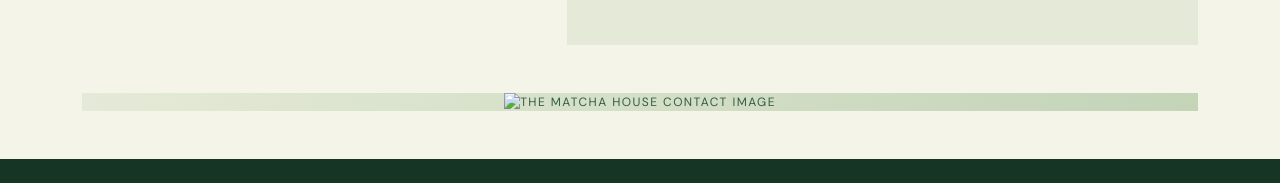
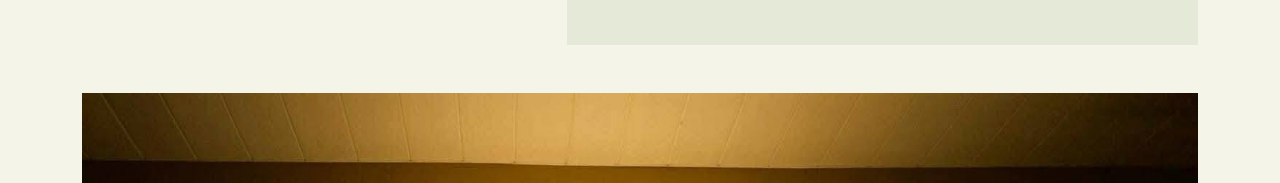
Before and after one commit to aybanmartinez/CoffeeShopExam, a plain HTML site: page contact.html in a window 1280 px wide. Shown: the part 1040-1223 px from the top of the page. Drawn offline with nearby package versions, Linux system fonts and the light colour scheme.

Commit message:
Update contact.html

```diff
--- a/contact.html
+++ b/contact.html
@@ -9,7 +9,7 @@
     <main>
         <section class="py-5"><div class="container"><div class="row g-5"><div class="col-lg-5"><p class="section-kicker">Find the shop</p><h2 class="mb-4">Your table is waiting.</h2><div class="mb-4"><h3 class="h6 text-uppercase">Address</h3><p><a class="text-dark" href="https://www.google.com/maps/search/?api=1&query=Ruby+Street+Pleasantville+Bridge+Lucena+City+4301">Ruby Street, Pleasantville<br>Bridge, Lucena City, 4301<br><span class="text-copper">Open in Google Maps &rarr;</span></a></p></div><div class="mb-4"><h3 class="h6 text-uppercase">Contact</h3><p class="mb-0"><a class="text-dark" href="mailto:thematchahousejph@gmail.com">thematchahousejph@gmail.com</a></p></div><div><h3 class="h6 text-uppercase">Hours</h3><p class="mb-0">Open 24/7</p></div><div class="d-flex gap-3 mt-4"><a class="social-link text-copper" href="https://www.instagram.com/thematchahouse.ph" aria-label="Instagram"><i class="bi bi-instagram" aria-hidden="true"></i></a><a class="social-link text-copper" href="https://www.facebook.com/profile.php?id=61575086252716" aria-label="Facebook"><i class="bi bi-facebook" aria-hidden="true"></i></a><a class="social-link text-copper" href="https://www.tiktok.com/@thematchahouse.ph" aria-label="TikTok"><i class="bi bi-tiktok" aria-hidden="true"></i></a></div></div>
         <div class="col-lg-7"><div class="p-4 p-lg-5 bg-latte"><p class="section-kicker">Send a note</p><h2 class="h3 mb-4">What’s on your mind?</h2><form action="#" method="post"><div class="row g-3"><div class="col-md-6"><label class="form-label" for="name">Name</label><input class="form-control" id="name" name="name" type="text" autocomplete="name" required></div><div class="col-md-6"><label class="form-label" for="email">Email</label><input class="form-control" id="email" name="email" type="email" autocomplete="email" required></div><div class="col-12"><label class="form-label" for="subject">Subject</label><input class="form-control" id="subject" name="subject" type="text" required></div><div class="col-12"><label class="form-label" for="message">Message</label><textarea class="form-control" id="message" name="message" rows="6" required></textarea></div><div class="col-12"><button class="btn btn-primary btn-lg" type="submit">Send message <span aria-hidden="true">&rarr;</span></button></div></div></form></div></div></div></div></section>
-        <section class="pb-5"><div class="container"><img class="image-placeholder w-100 h-auto object-fit-contain p-0" src="Contact.jpg" alt="The Matcha House contact image"></div></section>
+        <section class="pb-5"><div class="container"><img class="image-placeholder w-100 h-auto object-fit-contain p-0" src="contactpic.jpg" alt="The Matcha House contact image"></div></section>
     </main>
     <footer class="py-5"><div class="container"><div class="row g-4 justify-content-between"><div class="col-lg-5"><h2 class="h4">The Matcha House</h2><p class="mb-0">Coffee for the everyday extraordinary.</p></div><div class="col-sm-5 col-lg-3"><h3 class="h6 text-uppercase">Visit us</h3><p class="small mb-0">Ruby Street, Pleasantville<br>Bridge, Lucena City, 4301<br><a href="contact.html">Hours &amp; directions</a></p></div><div class="col-sm-5 col-lg-3"><h3 class="h6 text-uppercase">Say hello</h3><p class="small mb-2"><a href="mailto:thematchahousejph@gmail.com">thematchahousejph@gmail.com</a><br></p><div class="d-flex gap-3"><a class="social-link" href="https://www.instagram.com/thematchahouse.ph" aria-label="Instagram"><i class="bi bi-instagram" aria-hidden="true">ig</i></a><a class="social-link" href="https://www.facebook.com/profile.php?id=61575086252716" aria-label="Facebook"><i class="bi bi-facebook" aria-hidden="true">f</i></a></div></div></div><hr class="border-secondary my-4"><p class="small mb-0">&copy; 2026 The Matcha House</p></div></footer>
     <script src="https://cdn.jsdelivr.net/npm/bootstrap@5.3.8/dist/js/bootstrap.bundle.min.js"></script>
```
